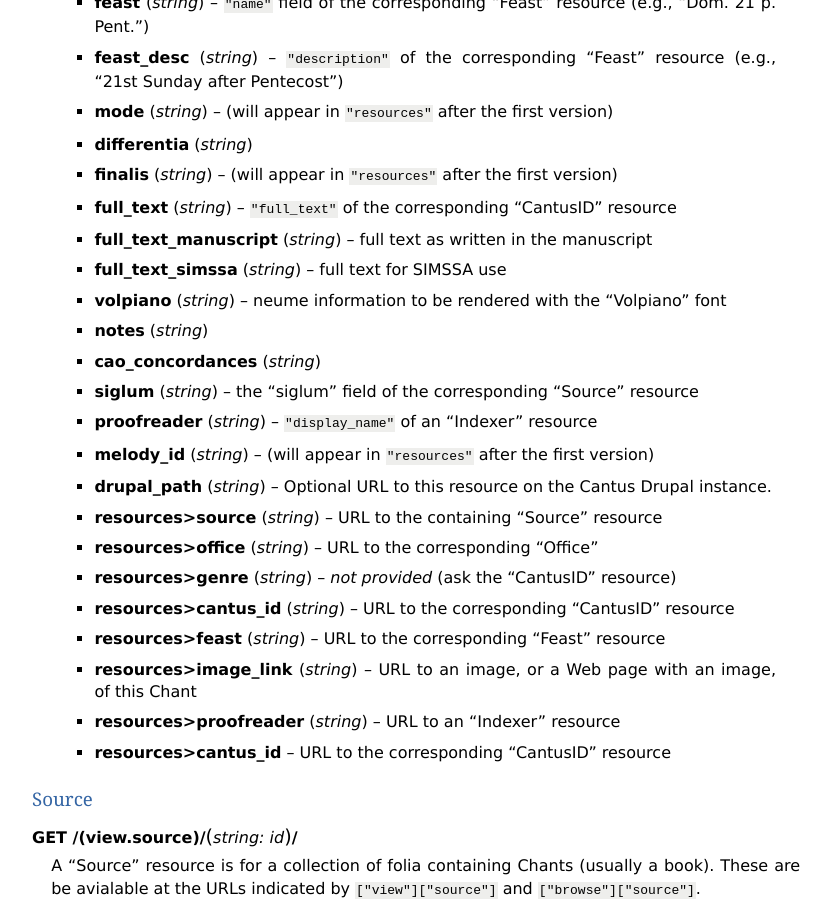
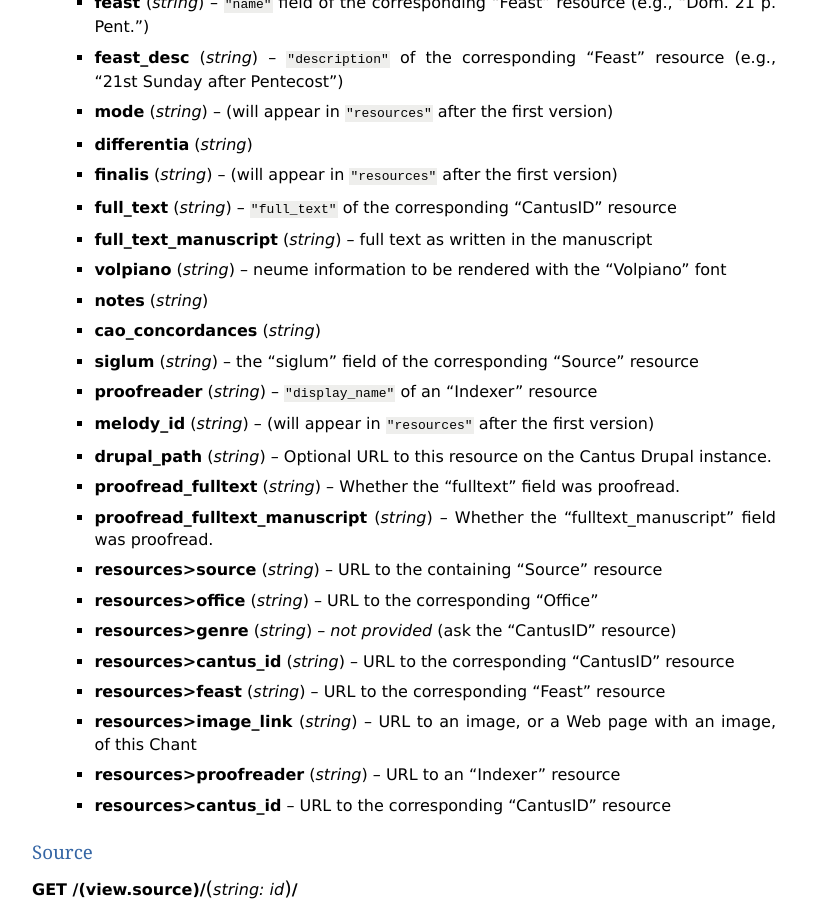
Before and after one commit to CANTUS-Project/api, a Sphinx documentation site: the page built from source/resource_types.rst, in a window 1280 px wide and 900 px high, scrolled down 4829 px. Shown: the whole window, without its empty margins (48-878 px from the left). Built offline with Sphinx 7.4.7, drawn with Linux system fonts in a browser that asks for light colours.

Commit message:
Add/Remove new fields to sync with Drupal database
Closes #16

```diff
--- a/source/resource_types.rst
+++ b/source/resource_types.rst
@@ -244,7 +244,6 @@ Chant
     :>json string finalis: (will appear in ``"resources"`` after the first version)
     :>json string full_text: ``"full_text"`` of the corresponding "CantusID" resource
     :>json string full_text_manuscript: full text as written in the manuscript
-    :>json string full_text_simssa: full text for SIMSSA use
     :>json string volpiano: neume information to be rendered with the "Volpiano" font
     :>json string notes:
     :>json string cao_concordances:
@@ -252,6 +251,8 @@ Chant
     :>json string proofreader: ``"display_name"`` of an "Indexer" resource
     :>json string melody_id: (will appear in ``"resources"`` after the first version)
     :>json string drupal_path: Optional URL to this resource on the Cantus Drupal instance.
+    :>json string proofread_fulltext: Whether the "fulltext" field was proofread.
+    :>json string proofread_fulltext_manuscript: Whether the "fulltext_manuscript" field was proofread.
     :>json string resources>source: URL to the containing "Source" resource
     :>json string resources>office: URL to the corresponding "Office"
     :>json string resources>genre: *not provided* (ask the "CantusID" resource)
```
